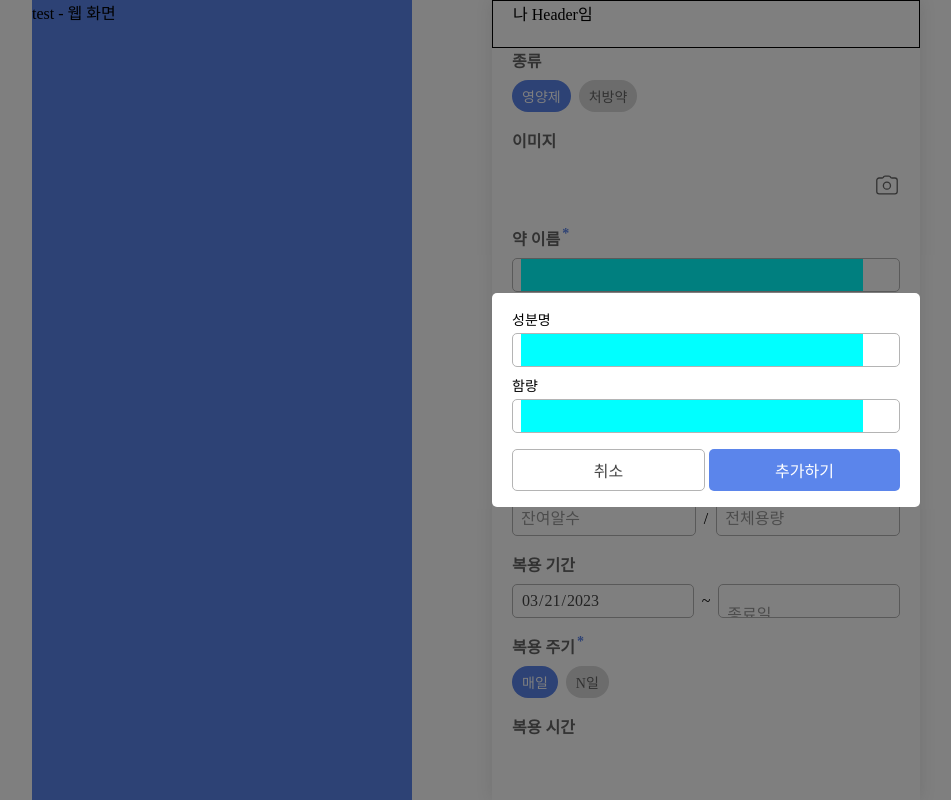
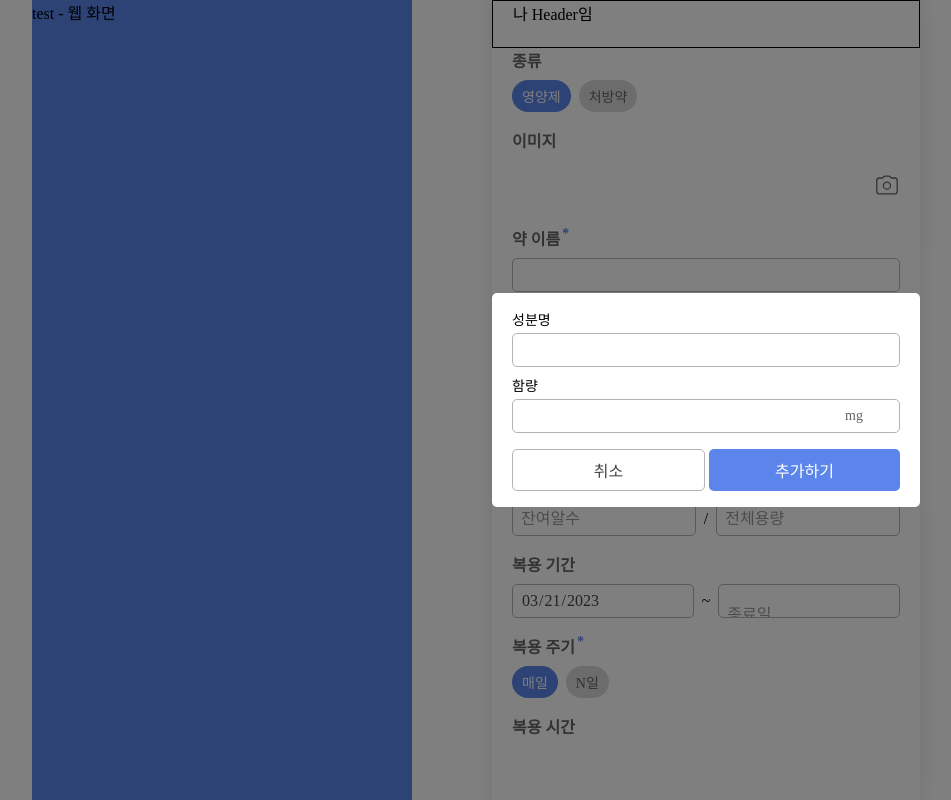
Before and after one commit to codestates-seb/seb42_main_013, a React (Create React App) app in the folder client/: page /datacreate in a window 1280 px wide. Both pictures are taken after a click on the button 809 px from the left and 356 px from the top of the page. Shown: the whole page, without its empty margins (164-1115 px from the left). Built offline with nearby package versions, Linux system fonts and the light colour scheme; a web font is replaced by a local one.

Commit message:
[Design] 함량 단위 표시

```diff
--- a/client/src/components/DataInput.js
+++ b/client/src/components/DataInput.js
@@ -54,14 +54,12 @@ export const RealInput = styled.input`
     width: 100%;
     display: ${(props) => !!props.value && "none"};
   }
-  :invalid{
-    background-color: aqua;
-  }
 `
 const DeleteBtn = styled.div`
   display: flex;
   align-items: center;
   margin-left: 8px;
+  color: var(--black-200);
   >button{
     opacity : ${(props) => props.value ? "1" : "0"};
     cursor: pointer;
@@ -110,6 +108,9 @@ function DataInput ({name, minlength, required, placeholder, data, setData, type
           placeholder={placeholder}
           required={required}
         />
+        { name === "ingredientAmount" &&
+          <DeleteBtn>mg</DeleteBtn>
+        }
         { type!=="date" &&
         <>
           <DeleteBtn value={!!data[name]} >
```
